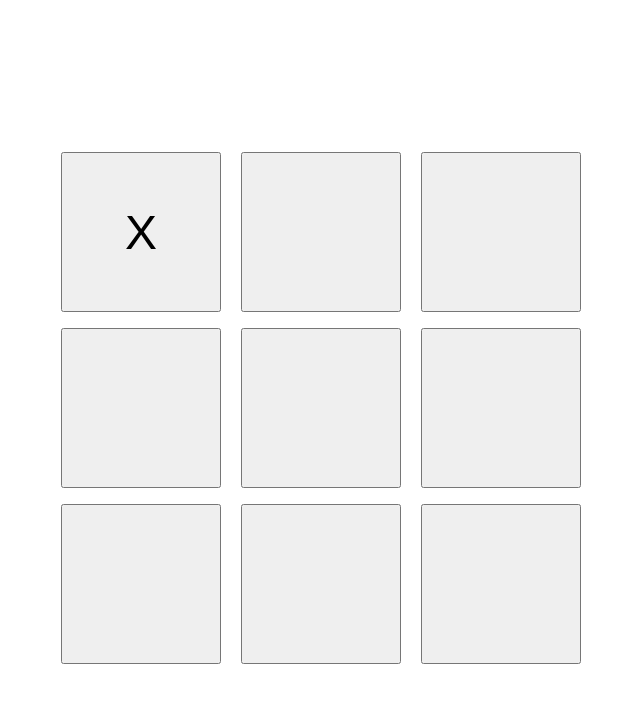
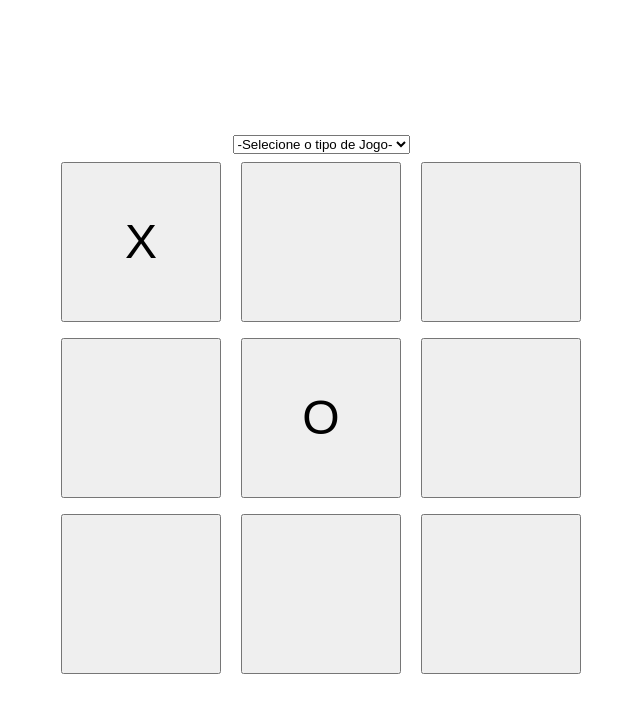
Before and after one commit to MuriloZague/jogoDaVelha, a plain HTML site: page index.html in a window 1280 px wide. Both pictures are taken after a click on the button 460 px from the left and 232 px from the top of the page. Shown: the whole page, without its empty margins (319-959 px from the left). Drawn offline with Linux system fonts and the light colour scheme.

Commit message:
feat: ia added

```diff
--- a/index.html
+++ b/index.html
@@ -9,6 +9,11 @@
 <body>
 
 <div class="parent">
+    <select name="" id="" >
+        <option value="">-Selecione o tipo de Jogo-</option>
+        <option value="">JXJ</option>
+        <option value="">JXIA</option>
+    </select>
     <div>
         <button id="1" class="box" onclick="marcarQuadrado('1')">&nbsp;</button>
         <button id="2" class="box" onclick="marcarQuadrado('2')">&nbsp;</button>
--- a/script.js
+++ b/script.js
@@ -7,6 +7,18 @@ let box6 = document.getElementById('6');
 let box7 = document.getElementById('7');
 let box8 = document.getElementById('8');
 let box9 = document.getElementById('9');
+
+const boxes = [
+    box1,
+    box2,
+    box3,
+    box4,
+    box5,
+    box6,
+    box7,
+    box8,
+    box9
+];
 
 const winConditions = [
     [box1, box2, box3],
@@ -31,31 +43,82 @@ const verificarVitoria = (array) => {
     });
 };
 
-const marcarQuadrado = (id) => {
+const marcarQuadrado = (id, isBot = false) => {
     let box = document.getElementById(id)
-    if (plays % 2 == 0) {
-        if (!box.classList.contains('selected-user' && 'selected-bot')) {
-            plays = plays + 1
+
+    if (box.classList.contains('selected-user') || box.classList.contains('selected-bot')){
+        return;
+    }
+
+    if (!isBot){
+        box.innerHTML = `<span>${user}</span>`
         box.classList.add('selected-user')
-            box.innerHTML = `<span>${user}</span>`
         userSelecteds.push(id);
+        plays = plays + 1;
         if (verificarVitoria(userSelecteds)){
-                alert("Usuário venceu!");
+            setTimeout(() => alert('Usuário venceu!'), 100)
+            return;
+        }
+
+        if (plays >= 9){
+            setTimeout(() => alert('Empate!'), 100)
+            return;
+        }
+        botJoga()
+    } else {
+        box.innerHTML = `<span>${bot}</span>`
+        box.classList.add('selected-bot')
+        botSelecteds.push(id);
+        plays = plays + 1;
+        if (verificarVitoria(botSelecteds)){
+            setTimeout(() => alert('BOT venceu!'), 100)
             return;
         }
     }
-        return;
-    } else {
-        if (!box.classList.contains('selected-bot' && 'selected-user')) {
-            plays = plays + 1
-            box.classList.add('selected-bot')
-            box.innerHTML = `<span>${bot}</span>`
-            botSelecteds.push(id);
-            if (verificarVitoria(botSelecteds)){
-                alert("Bot venceu!");
+}
+
+const botJoga = () => {
+    const available = boxes.filter(box =>
+        !box.classList.contains('selected-user') &&
+        !box.classList.contains('selected-bot')
+    );
+
+    if (available.length === 0){
         return;
     }
-        }
+
+    winConditions.forEach((condition) => {
+        const selected = condition.filter(id => botSelecteds.includes(id));
+        const empty = condition.filter(id => !botSelecteds.includes(id) && !userSelecteds.includes(id));
+        if (selected.length === 2 && empty.length === 1) {
+            marcarQuadrado(empty[0], true);
             return;
         }
+    });
+
+    winConditions.forEach((condition) => {
+        const selected = condition.filter(id => userSelecteds.includes(id));
+        const empty = condition.filter(id => !botSelecteds.includes(id) && !userSelecteds.includes(id));
+        if (selected.length === 2 && empty.length === 1) {
+            marcarQuadrado(empty[0], true);
+            return;
         }
+    });
+
+
+    if (!userSelecteds.includes('5') && !botSelecteds.includes('5')) {
+        return marcarQuadrado('5', true);
+    }
+
+    const lados = ['2', '4', '6', '8'].filter(id => !userSelecteds.includes(id) && !botSelecteds.includes(id));
+    if (lados.length > 0) {
+        const escolhaLado = lados[Math.floor(Math.random() * lados.length)];
+        return marcarQuadrado(escolhaLado, true);
+    }
+
+    const picos = ['3', '1', '9', '7'].filter(id => !userSelecteds.includes(id) && !botSelecteds.includes(id));
+    if (picos.length > 0) {
+        const escolhaPico = picos[Math.floor(Math.random() * picos.length)];
+        return marcarQuadrado(escolhaPico, true);
+    }
+}
```
Lines whose indentation alone changed are shown as unchanged.
